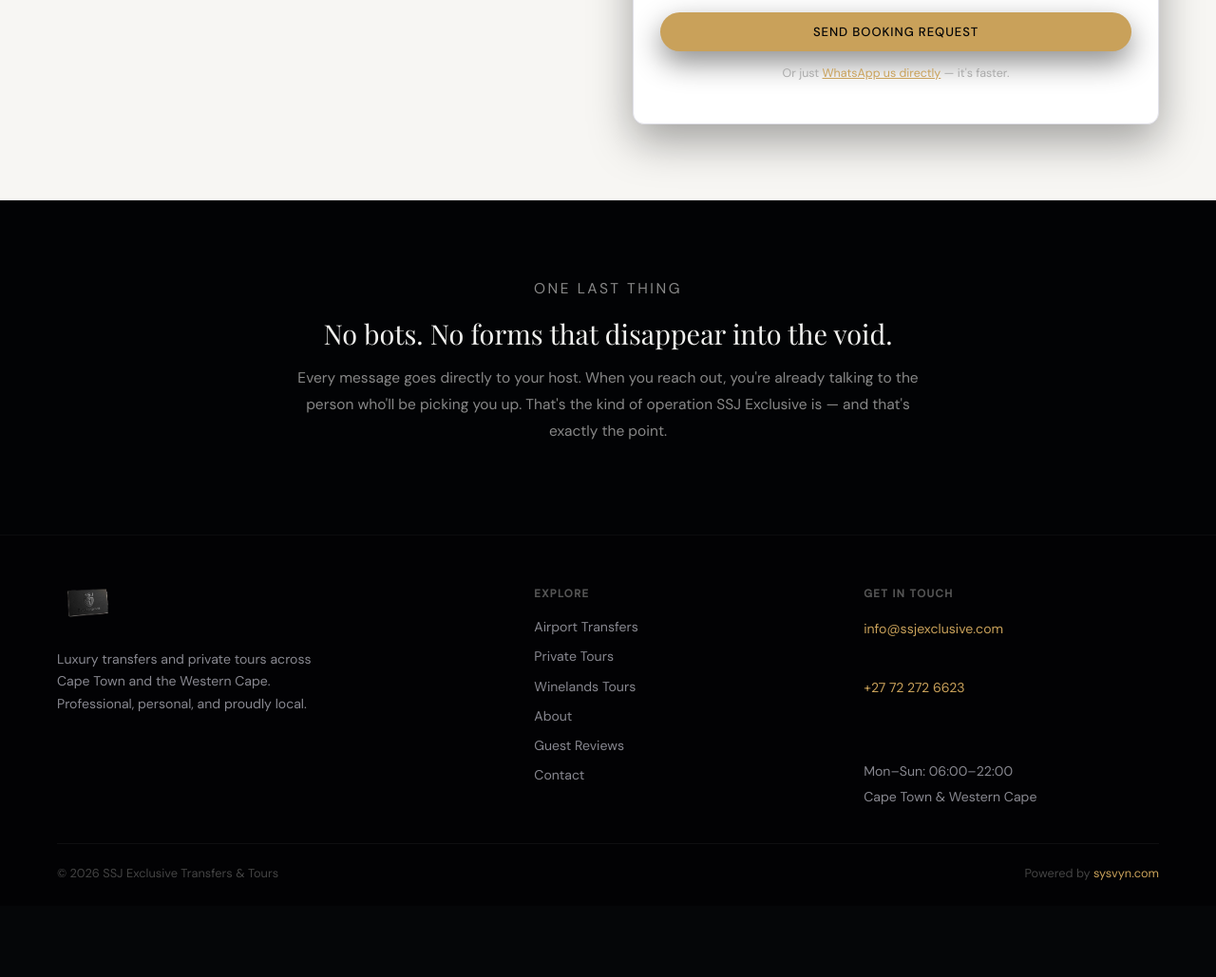
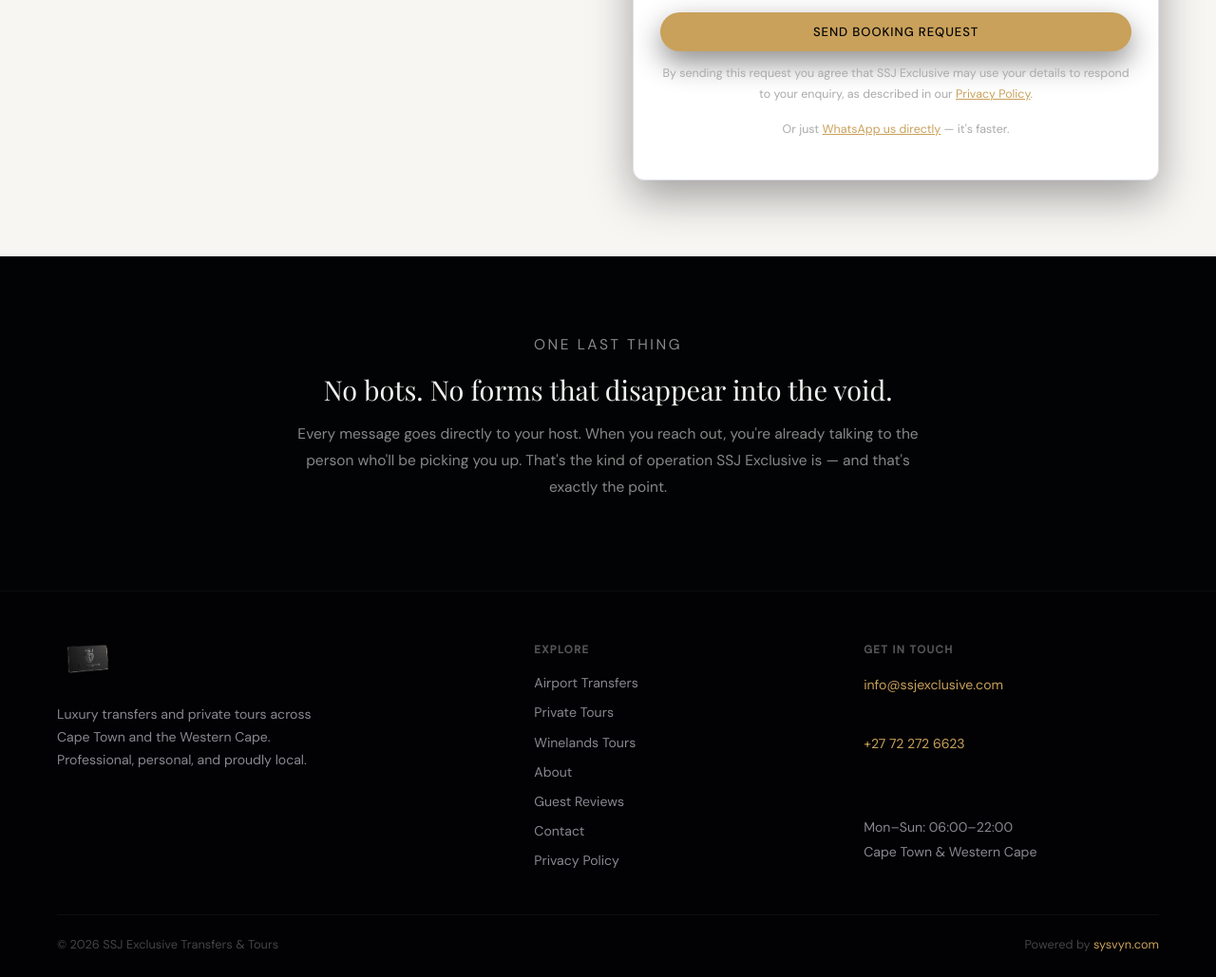
Before and after one commit to WayneS-0365/Lucas-ssjexclusive, a plain HTML site: page contact.html in a window 1280 px wide. Shown: the part 1188-2217 px from the top of the page at 95% size. Before the commit the page ends 2142 px from the top, so only its background shows below. Drawn offline with nearby package versions, Linux system fonts and the light colour scheme; a web font is replaced by a local one.

Commit message:
Add files via upload

```diff
--- a/contact.html
+++ b/contact.html
@@ -185,6 +185,7 @@
         <div class="form-row"><label>Group size</label><input type="text" id="ct-group" placeholder="e.g. 2 adults, 1 child" /></div>
         <div class="form-row"><label>Details &amp; any questions</label><textarea id="ct-message" rows="4" placeholder="Flight number, hotel name, tour interests, wine preferences — anything helpful"></textarea></div>
         <button type="button" id="contactSubmitBtn" class="btn-primary btn-full" style="border:none;cursor:pointer;font-family:'DM Sans',sans-serif;" onclick="handleContactSubmit()">Send Booking Request</button>
+        <p style="font-size:0.78rem;color:#aaa;text-align:center;margin-top:12px;">By sending this request you agree that SSJ Exclusive may use your details to respond to your enquiry, as described in our <a href="privacy.html" style="color:var(--gold);">Privacy Policy</a>.</p>
         <p id="contactSuccess" style="display:none;margin-top:12px;text-align:center;color:var(--gold);font-size:0.9rem;">&#10003; Request sent! We'll be in touch within a few hours.</p>
         <p style="font-size:0.78rem;color:#aaa;text-align:center;margin-top:12px;">Or just <a href="https://wa.me/27722726623" target="_blank" style="color:var(--gold);">WhatsApp us directly</a> — it's faster.</p>
       </form>
@@ -207,7 +208,7 @@
 <footer class="site-footer">
   <div class="footer-top">
     <div class="footer-brand"><img src="img/logo.png" class="footer-logo" alt="SSJ Exclusive" /><p>Luxury transfers and private tours across Cape Town and the Western Cape. Professional, personal, and proudly local.</p></div>
-    <div class="footer-col"><h4>Explore</h4><a href="airport-transfers.html">Airport Transfers</a><a href="private-tours.html">Private Tours</a><a href="wine-tours.html">Winelands Tours</a><a href="about.html">About</a><a href="reviews.html">Guest Reviews</a><a href="contact.html">Contact</a></div>
+    <div class="footer-col"><h4>Explore</h4><a href="airport-transfers.html">Airport Transfers</a><a href="private-tours.html">Private Tours</a><a href="wine-tours.html">Winelands Tours</a><a href="about.html">About</a><a href="reviews.html">Guest Reviews</a><a href="contact.html">Contact</a><a href="privacy.html">Privacy Policy</a></div>
     <div class="footer-col"><h4>Get in touch</h4><div class="footer-contact"><a href="mailto:info@ssjexclusive.com">info@ssjexclusive.com</a><br><a href="https://wa.me/27722726623" target="_blank">+27 72 272 6623</a><br><br>Mon–Sun: 06:00–22:00<br>Cape Town &amp; Western Cape</div></div>
   </div>
   <div class="footer-bottom"><span>© <span id="year"></span> SSJ Exclusive Transfers &amp; Tours</span><span>Powered by <a href="https://sysvyn.com" target="_blank">sysvyn.com</a></span></div>
```
